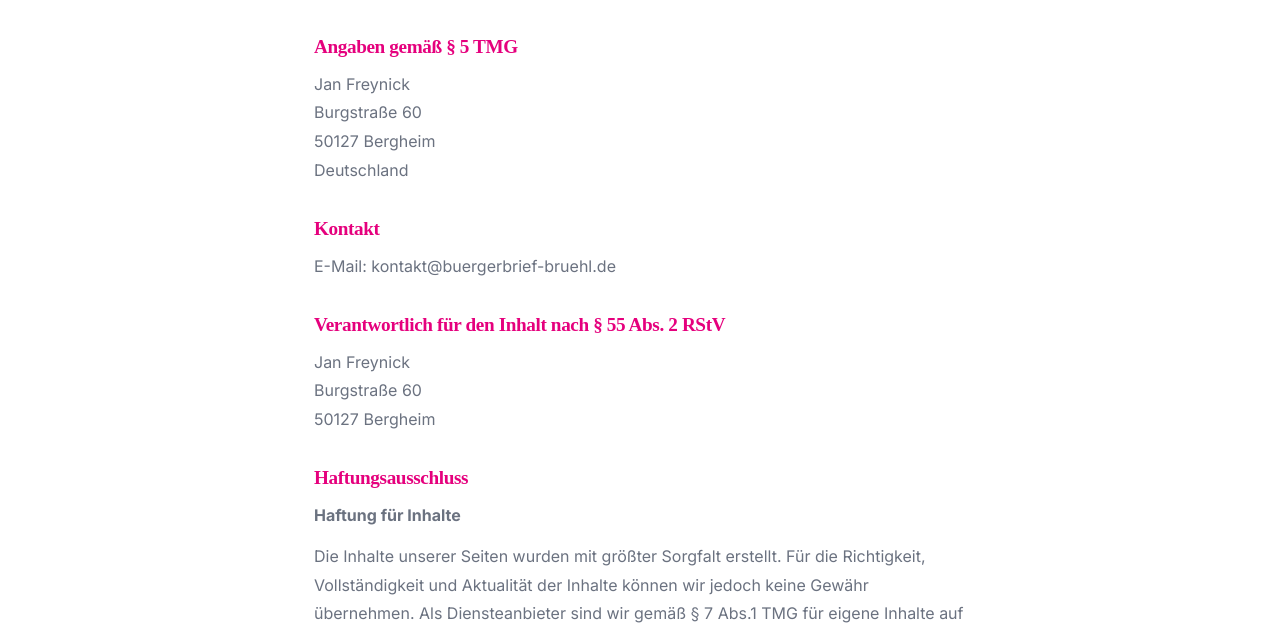
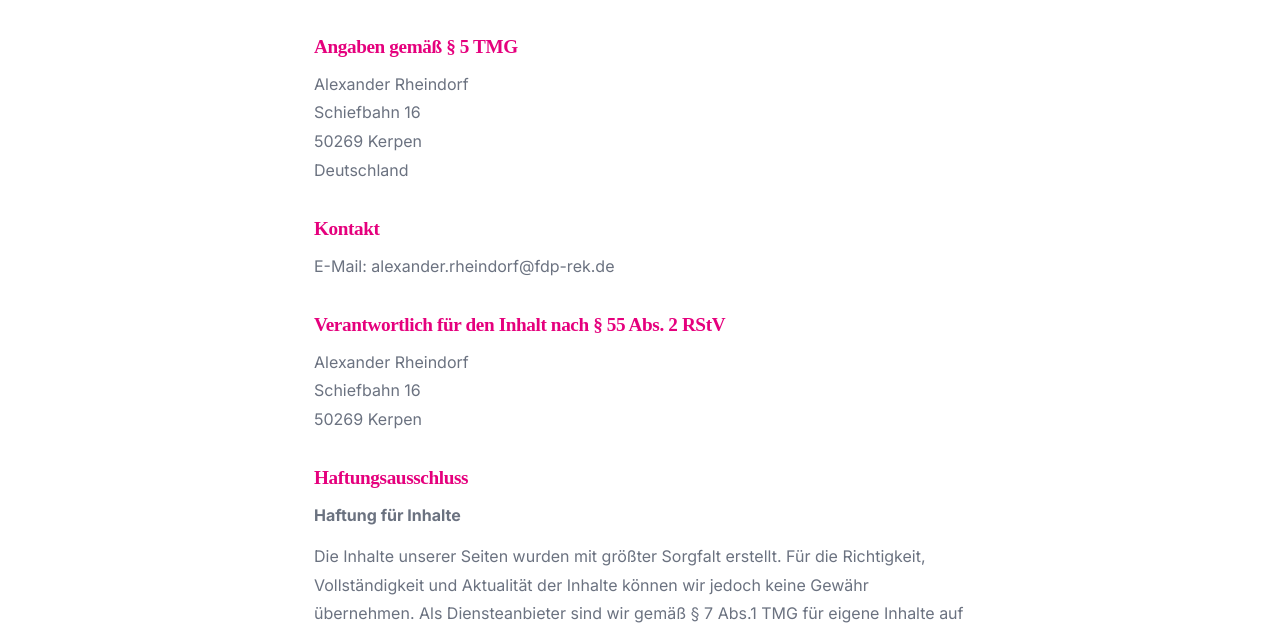
Before and after one commit to moebss/BruehlerBuergerbrief, a website: page impressum.html in a window 1280 px wide. Shown: the part 171-800 px from the top of the page. Drawn offline with Linux system fonts and the light colour scheme.

Commit message:
fix: Use correct image and update legal details to Alexander Rheindorf

```diff
--- a/impressum.html
+++ b/impressum.html
@@ -70,22 +70,22 @@
 
         <h2>Angaben gemäß § 5 TMG</h2>
         <p>
-            Jan Freynick<br>
-            Burgstraße 60<br>
-            50127 Bergheim<br>
+            Alexander Rheindorf<br>
+            Schiefbahn 16<br>
+            50269 Kerpen<br>
             Deutschland
         </p>
 
         <h2>Kontakt</h2>
         <p>
-            E-Mail: kontakt@buergerbrief-bruehl.de
+            E-Mail: alexander.rheindorf@fdp-rek.de
         </p>
 
         <h2>Verantwortlich für den Inhalt nach § 55 Abs. 2 RStV</h2>
         <p>
-            Jan Freynick<br>
-            Burgstraße 60<br>
-            50127 Bergheim
+            Alexander Rheindorf<br>
+            Schiefbahn 16<br>
+            50269 Kerpen
         </p>
 
         <h2>Haftungsausschluss</h2>
--- a/package.json
+++ b/package.json
@@ -12,6 +12,6 @@
         "stadt-brühl",
         "information"
     ],
-    "author": "Jan Freynick",
+    "author": "Alexander Rheindorf",
     "license": "MIT"
 }
```
Also changed, not shown: datenschutz.html (+5 -5 lines), index.html (+1 -1 lines), jan-freynick.png (added).
